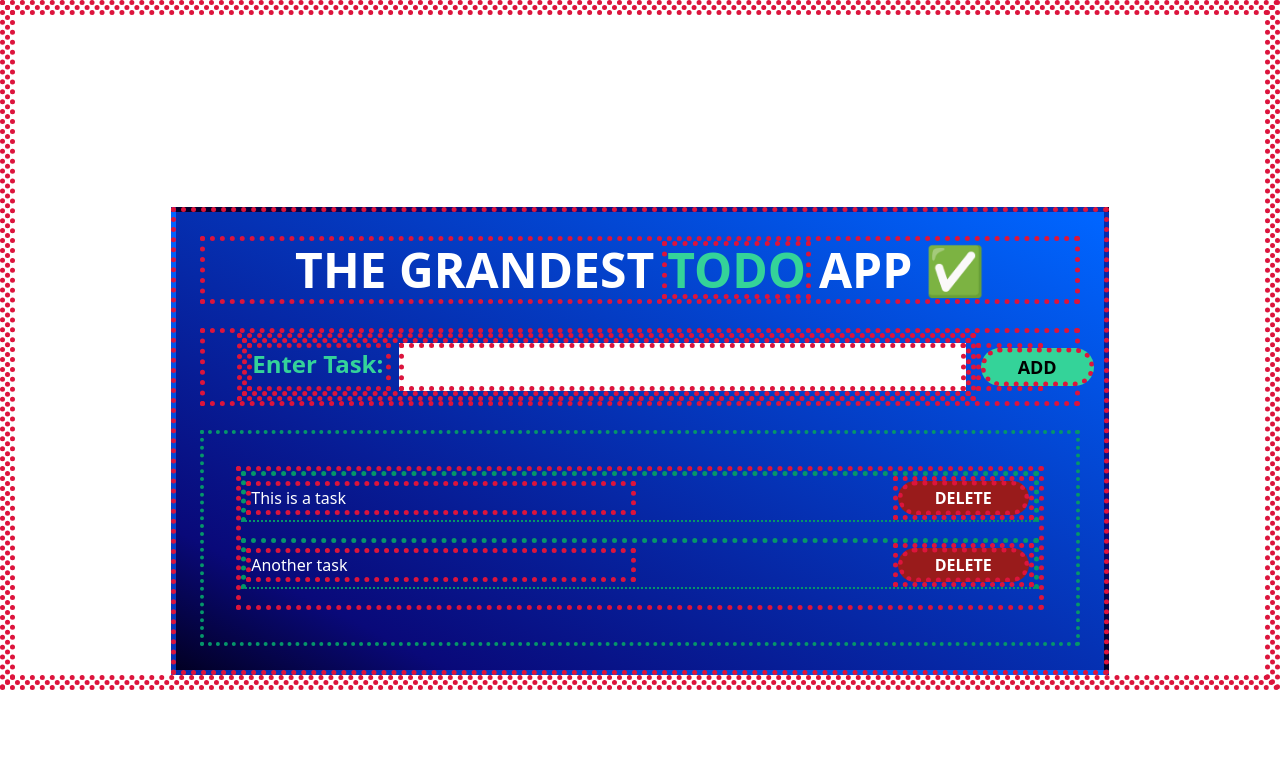
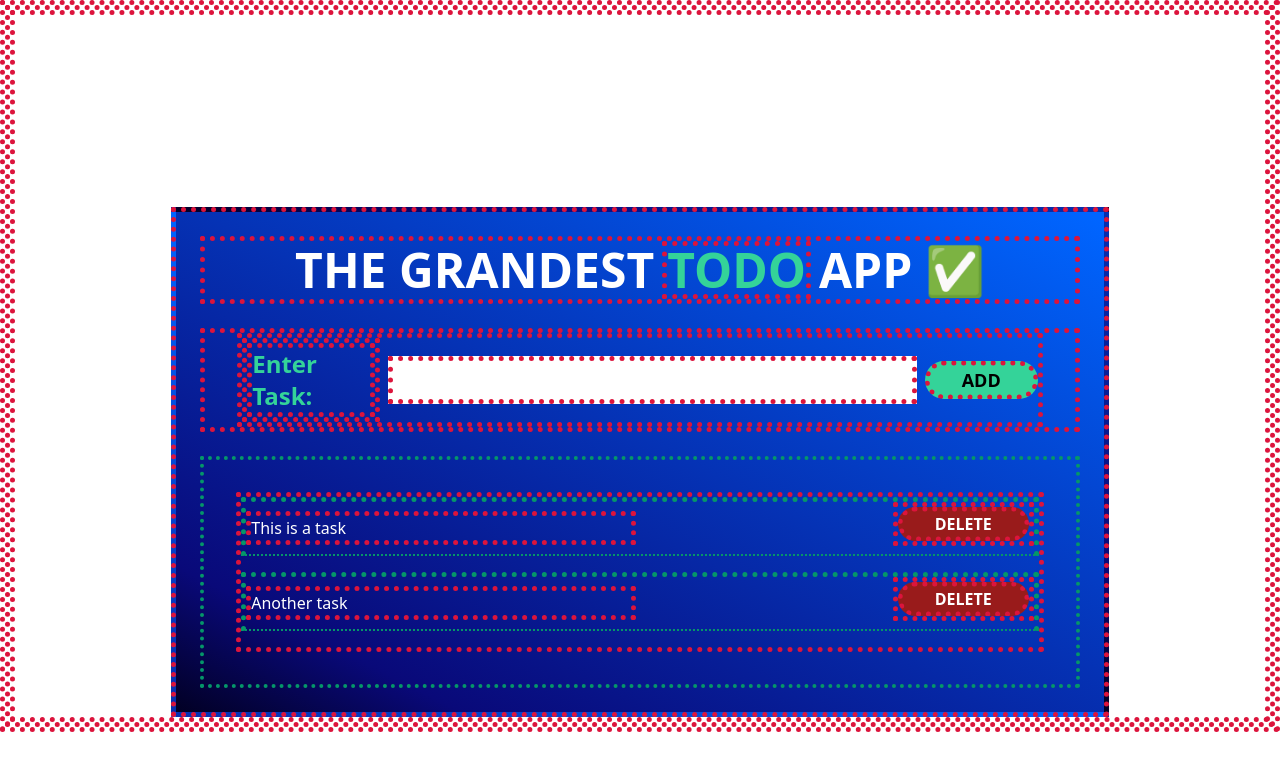
Before and after one commit to kingralph33/todo-react, a React (Vite) app: page / in a window 1280 px wide. Shown: the top 770 px of the page. Built offline with nearby package versions, Linux system fonts and the light colour scheme.

Commit message:
update styling of container and addNewTask form

```diff
--- a/src/Components/AddNewTask.tsx
+++ b/src/Components/AddNewTask.tsx
@@ -2,24 +2,26 @@ import AddButton from './Buttons/AddButton';
 
 export default function AddNewTask() {
 	return (
-		<div className='flex mb-6 px-8 items-center'>
-			<div className='w-11/12'>
-				<label className='flex'>
-					<span className='flex-none w-36 font-bold text-xl lg:text-2xl mr-2 text-emerald-400'>
+		<div className='mb-6 px-8'>
+			<form className='flex w-full items-center'>
+				<label htmlFor='taskInput' className='flex'>
+					<span className='flex-none w-32 font-bold text-xl lg:text-2xl text-emerald-400'>
 						Enter Task:
 					</span>
-					<input
-						type='text'
-						id='taskInput'
-						name='taskInput'
-						minLength={1}
-						className='flex-initial w-full h-12 p-2'
-					/>
 				</label>
-			</div>
-			<div className='w-1/12'>
-				<AddButton />
-			</div>
+				<input
+					type='text'
+					id='taskInput'
+					name='taskInput'
+					minLength={1}
+					className='flex-initial w-full h-12 mx-2 p-2'
+				/>
+				<input
+					type='submit'
+					value='ADD'
+					className='flex rounded-full bg-emerald-400 font-bold text-lg px-4 lg:px-8'
+				/>
+			</form>
 		</div>
 	);
 }
--- a/src/Components/TaskList.tsx
+++ b/src/Components/TaskList.tsx
@@ -6,13 +6,13 @@ export default function TaskList() {
 			<ul>
 				<li className='grid gap-x-2 grid-cols-2 items-center border-b-2 border-emerald-600 mb-4'>
 					<p>This is a task</p>
-					<div className='w-fit justify-self-end'>
+					<div className='w-fit justify-self-end mb-2'>
 						<DeleteButton />
 					</div>
 				</li>
 				<li className='grid gap-x-2 grid-cols-2 items-center border-b-2 border-emerald-600 mb-4'>
 					<p>Another task</p>
-					<div className='w-fit justify-self-end'>
+					<div className='w-fit justify-self-end mb-2'>
 						<DeleteButton />
 					</div>
 				</li>
```
